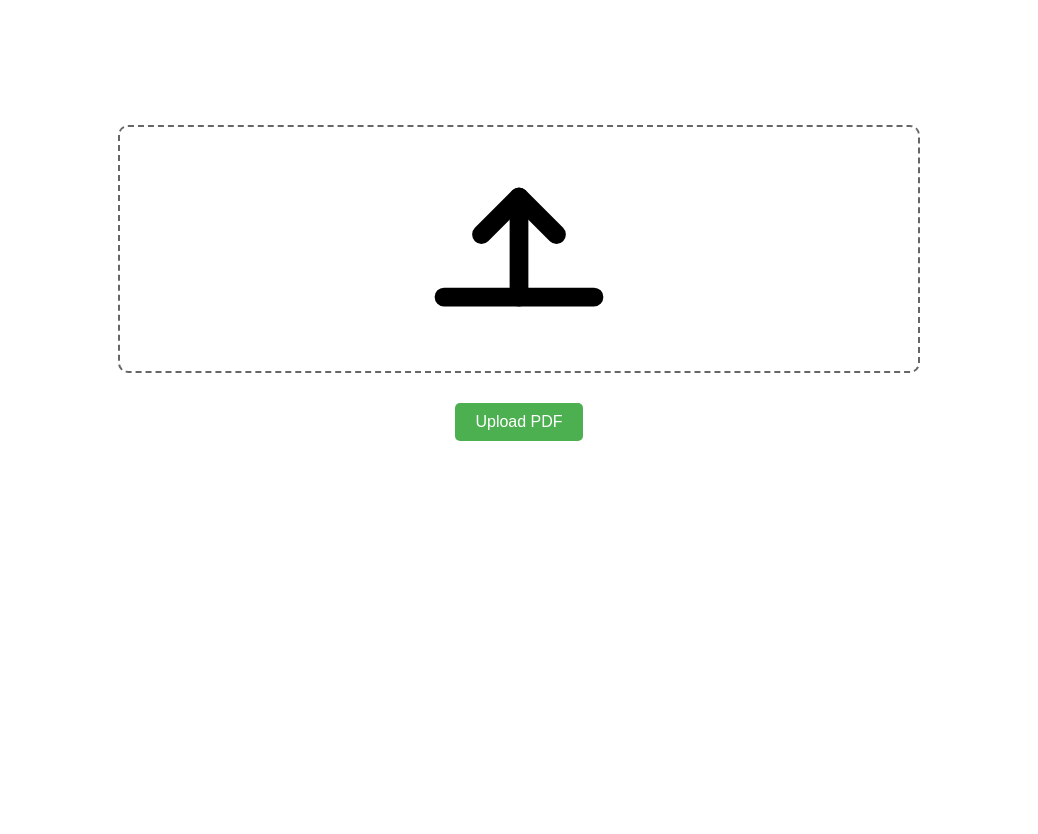
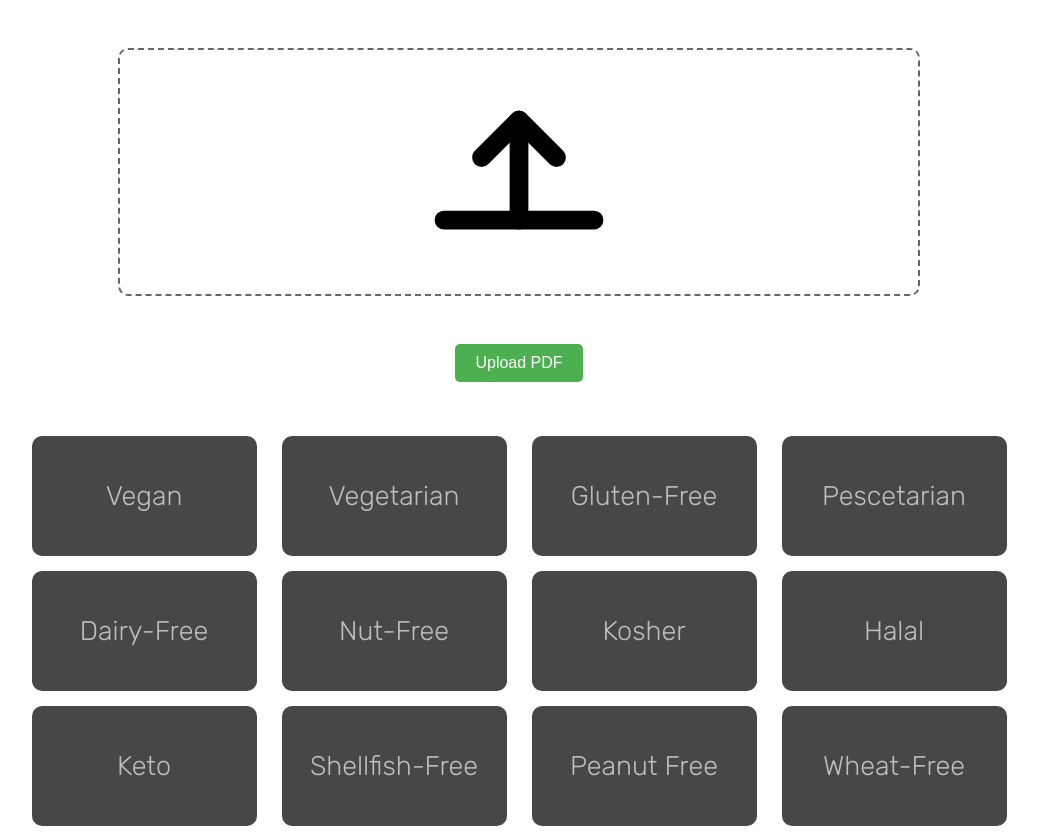
Before and after one commit to ketchup235/MenuLens, a Flask app: page / in a window 1280 px wide. Shown: the part 80-914 px from the top of the page, without its empty margins (121-1159 px from the left). Before the commit the page ends 521 px from the top, so only its background shows below. Run offline with Flask 3, Linux system fonts and the light colour scheme.

Commit message:
add filter boxes

```diff
--- a/static/styles.css
+++ b/static/styles.css
@@ -9,13 +9,23 @@
     width: 60%;
 }
 
-.centered{
+.centered-column{
     display: flex;
     flex-direction: column;
+    justify-content: space-between;
+    align-items: center;
+}
+
+.grid{
+    display: grid;
+    grid-template-columns: repeat(4, auto);
+    column-gap: 25px;
+    row-gap: 15px;
     justify-content: center;
-    align-items: center;
-    height: 500px;
+    max-width: 1200px;
+    margin: 0 auto;
 }
+
 
 .button{
     background-color: #4CAF50;
@@ -65,3 +75,25 @@
     font-size: 40px;
     margin-top: 7px;
 }
+
+.filter{
+    width: 225px;
+    height: 120px;
+    background-color: #474747;
+    cursor: pointer;
+    transition: all 0.5s ease;
+    border-radius: 10px;
+    font-family: 'Rubik';
+    font-size: 27px;
+    align-items: center;
+    display: flex;
+    justify-content: center;
+    color: #bebebe;
+    font-weight: 300;
+}
+
+.filter:hover{
+    transform: translateY(-3px);
+    box-shadow: 0 4px 8px rgba(0, 0, 0, 0.1);
+    background-color: #474747;
+  }
--- a/templates/index.html
+++ b/templates/index.html
@@ -21,7 +21,7 @@
 
     <br><br><br><br><br>
 
-    <div class="centered">
+    <div class="centered-column">
       <div class="upload-area">
         <label for="file-upload" style="cursor: pointer;">
           <svg xmlns="http://www.w3.org/2000/svg" viewBox="0 0 16 16" width="200" height="200" fill="none" stroke="currentColor" stroke-width="1.5" stroke-linecap="round" stroke-linejoin="round">
@@ -31,8 +31,28 @@
           </svg>
         </label>
       </div>
+      <br>
       <button type="submit" class="button">Upload PDF</button>
     </div>
     <input id="file-upload" name="pdf" type=file accept=".pdf" style="display: none;" />
+
+    <br> <br> <br>
+
+    <div class="grid">
+      <div class="filter">Vegan</div>
+      <div class="filter">Vegetarian</div>
+      <div class="filter">Gluten-Free</div>
+      <div class="filter">Pescetarian</div>
+      <div class="filter">Dairy-Free</div>
+      <div class="filter">Nut-Free</div>
+      <div class="filter">Kosher</div>
+      <div class="filter">Halal</div>
+      <div class="filter">Keto</div>
+      <div class="filter">Shellfish-Free</div>
+      <div class="filter">Peanut Free</div>
+      <div class="filter">Wheat-Free</div>
+    </div>
+
+
   </body>
 </html>
```
